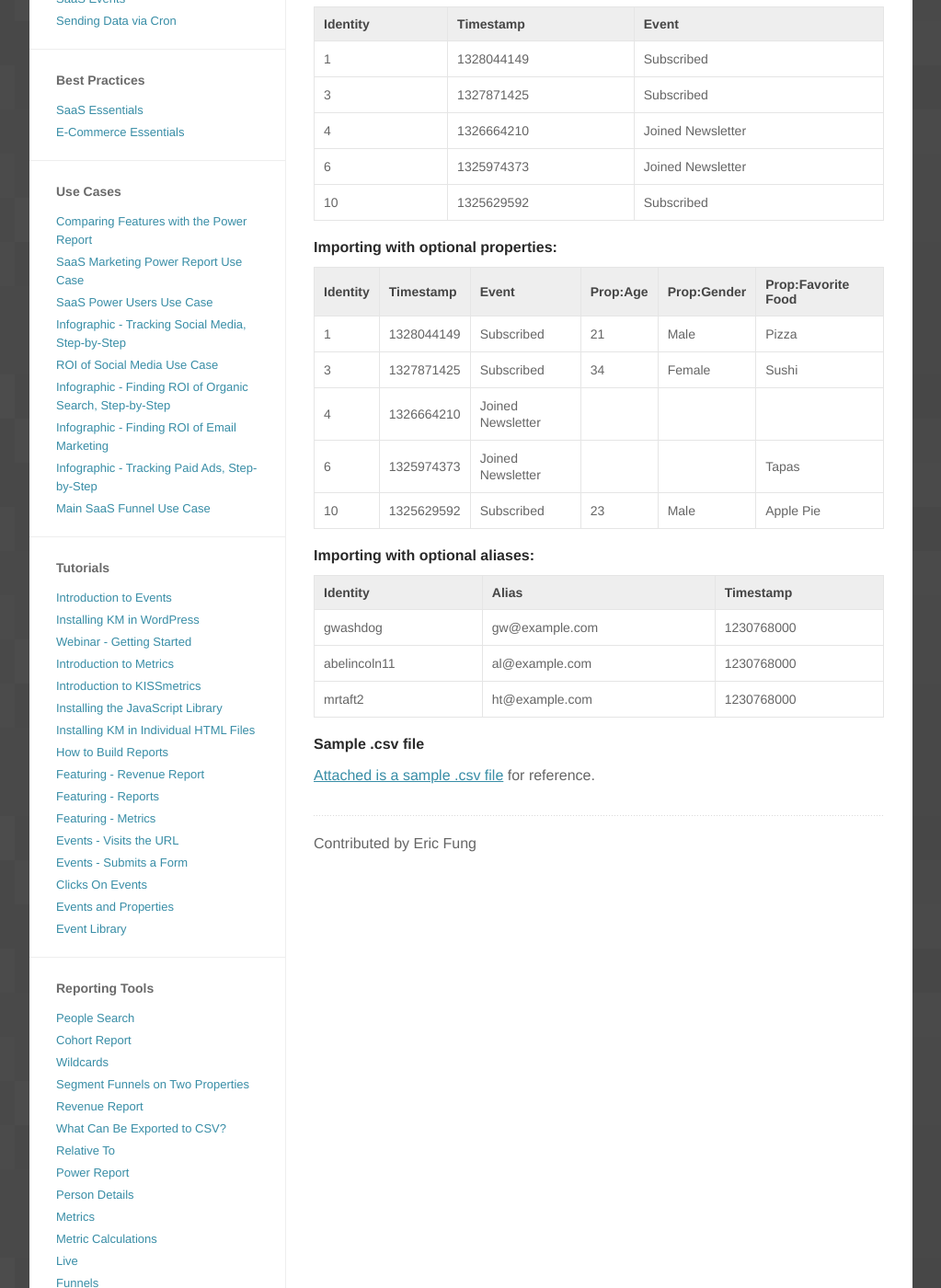
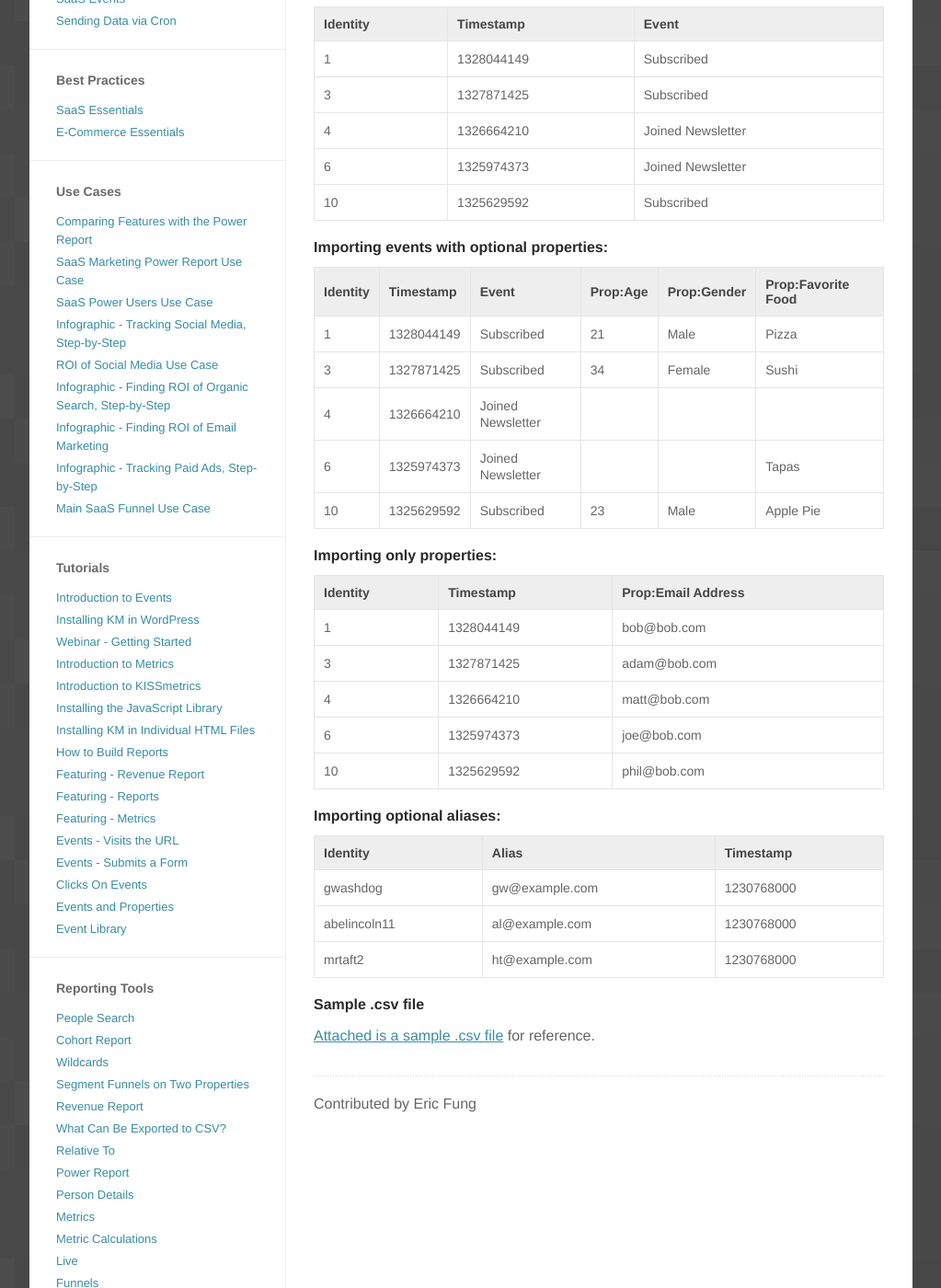
Before and after one commit to kissmetrics/km-support, a Jekyll site: the page built from _posts/2013-02-04-csv-import.md, in a window 1280 px wide and 1400 px high, scrolled down 889 px. Shown: the whole window at 92% size, without its empty margins (128-1151 px from the left). Built offline with Jekyll 4.4.1, drawn with Linux system fonts in a browser that asks for light colours; nearby versions of some CDN libraries; Markdown is read by kramdown in place of the engine named in the settings; a script that is not in the unit is left out; comment, search, counter and statistics services are not loaded.

Commit message:
Additional example to show import with *only* properties

```diff
--- a/_posts/2013-02-04-csv-import.md
+++ b/_posts/2013-02-04-csv-import.md
@@ -36,7 +36,7 @@ Identity | Timestamp  | Event
 6        | 1325974373 | Joined Newsletter
 10       | 1325629592 | Subscribed
 
-#### Importing with optional properties:
+#### Importing events with optional properties:
 
 Identity | Timestamp  | Event             | Prop:Age  | Prop:Gender | Prop:Favorite Food
 -------- | ---------- | ----------------- | --------- | ----------- | ------------------
@@ -46,7 +46,17 @@ Identity | Timestamp  | Event             | Prop:Age  | Prop:Gender | Prop:Favor
 6        | 1325974373 | Joined Newsletter |           |             | Tapas
 10       | 1325629592 | Subscribed        | 23        | Male        | Apple Pie
 
-#### Importing with optional aliases:
+#### Importing only properties:
+
+Identity | Timestamp  | Prop:Email Address
+-------- | ---------- | ------------------
+1        | 1328044149 | bob@bob.com
+3        | 1327871425 | adam@bob.com
+4        | 1326664210 | matt@bob.com
+6        | 1325974373 | joe@bob.com
+10       | 1325629592 | phil@bob.com
+
+#### Importing optional aliases:
 
 Identity     | Alias          | Timestamp
 ------------ | -------------- | ----------
```
